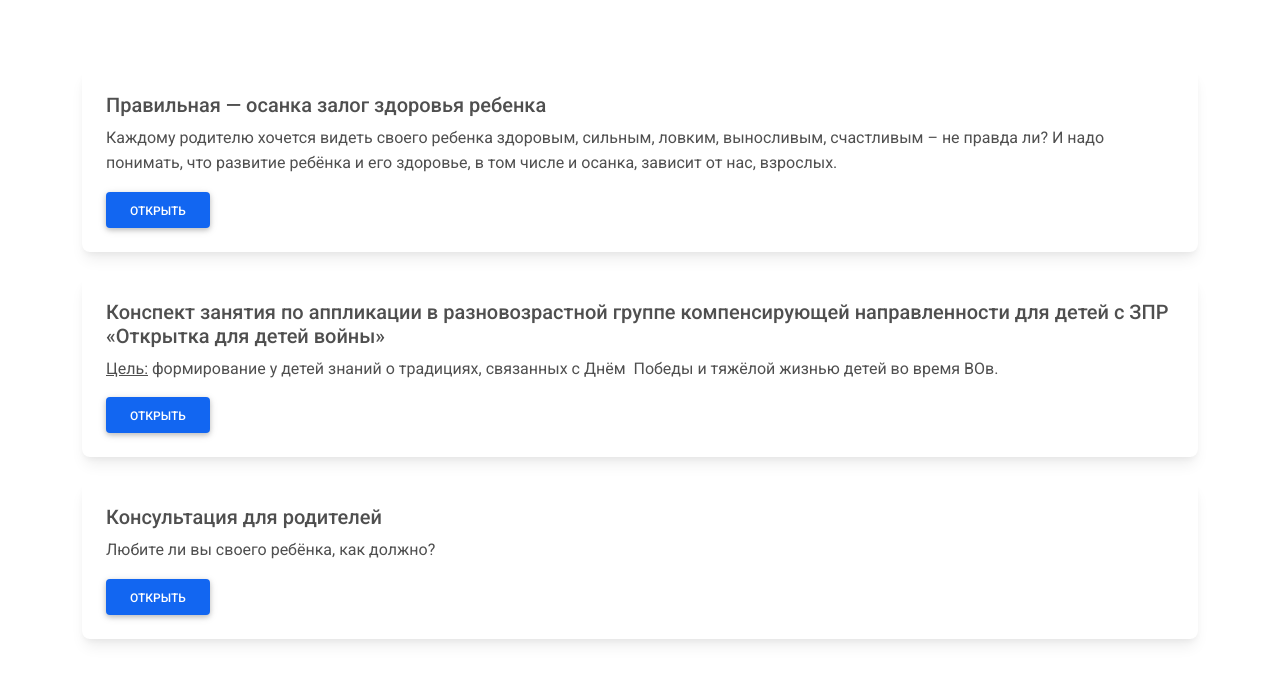
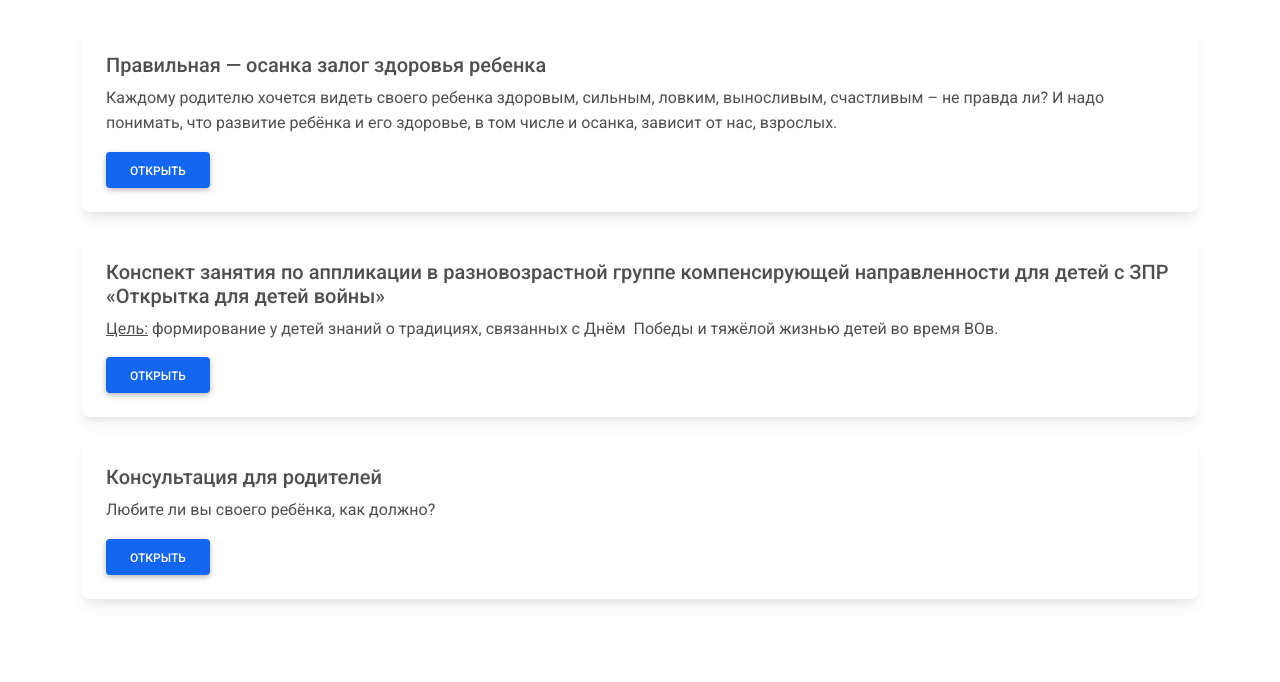
Before and after one commit to zolotuhinaTatyana/zolotuhinatatyana.github.io, a plain HTML site: page parents.html in a window 1280 px wide. Shown: the part 158-840 px from the top of the page. After the commit the page ends 805 px from the top, so only its background shows below. Drawn offline with nearby package versions, Linux system fonts and the light colour scheme.

Commit message:
Changed container margin

```diff
--- a/parents.html
+++ b/parents.html
@@ -64,7 +64,7 @@
 
         <main class="container mt-5">
             <h1 class="text-center">Родителям и педагогам</h1>
-            <div class="row row-cols-1 g-4 mt-5 mb-5">
+            <div class="row row-cols-1 g-4 mt-1 mb-5">
                 <div class="col">
                     <div class="card">
                         <div class="card-body">
```
